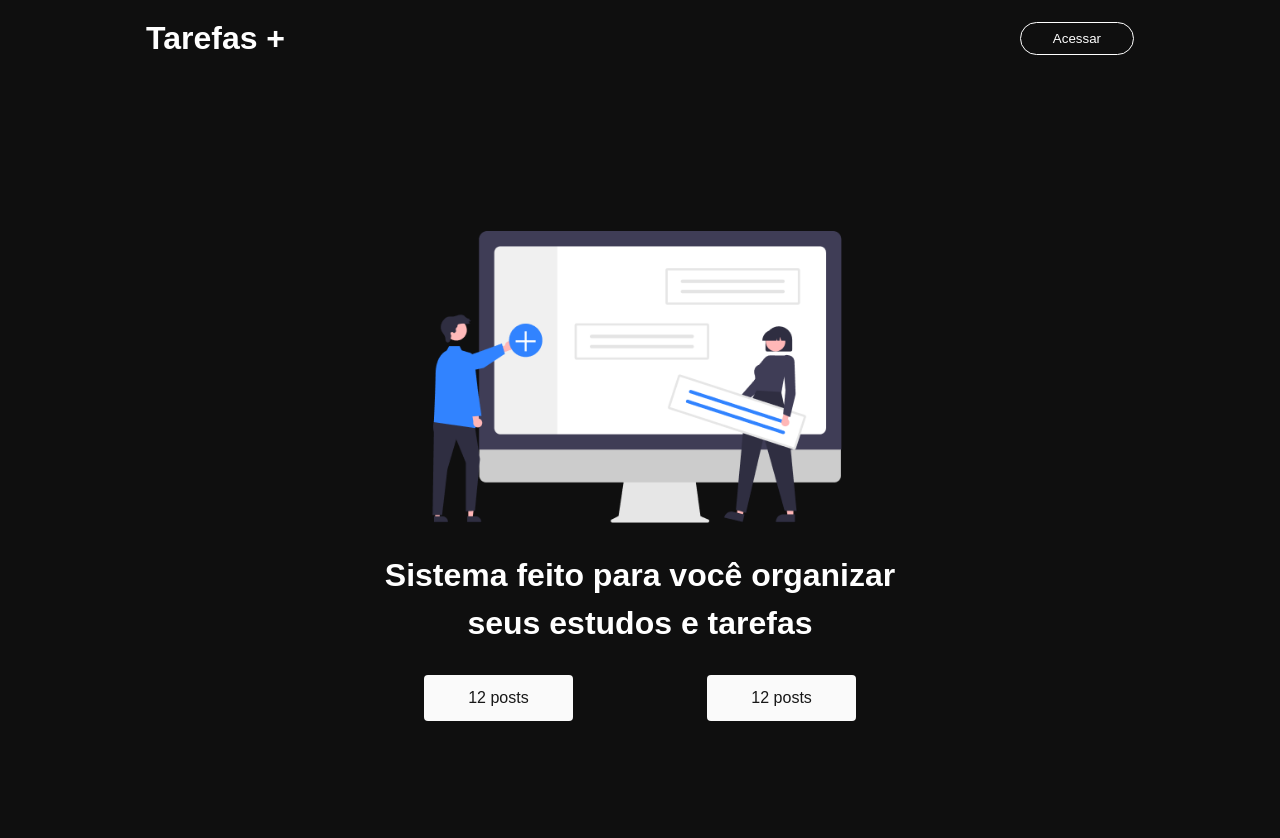
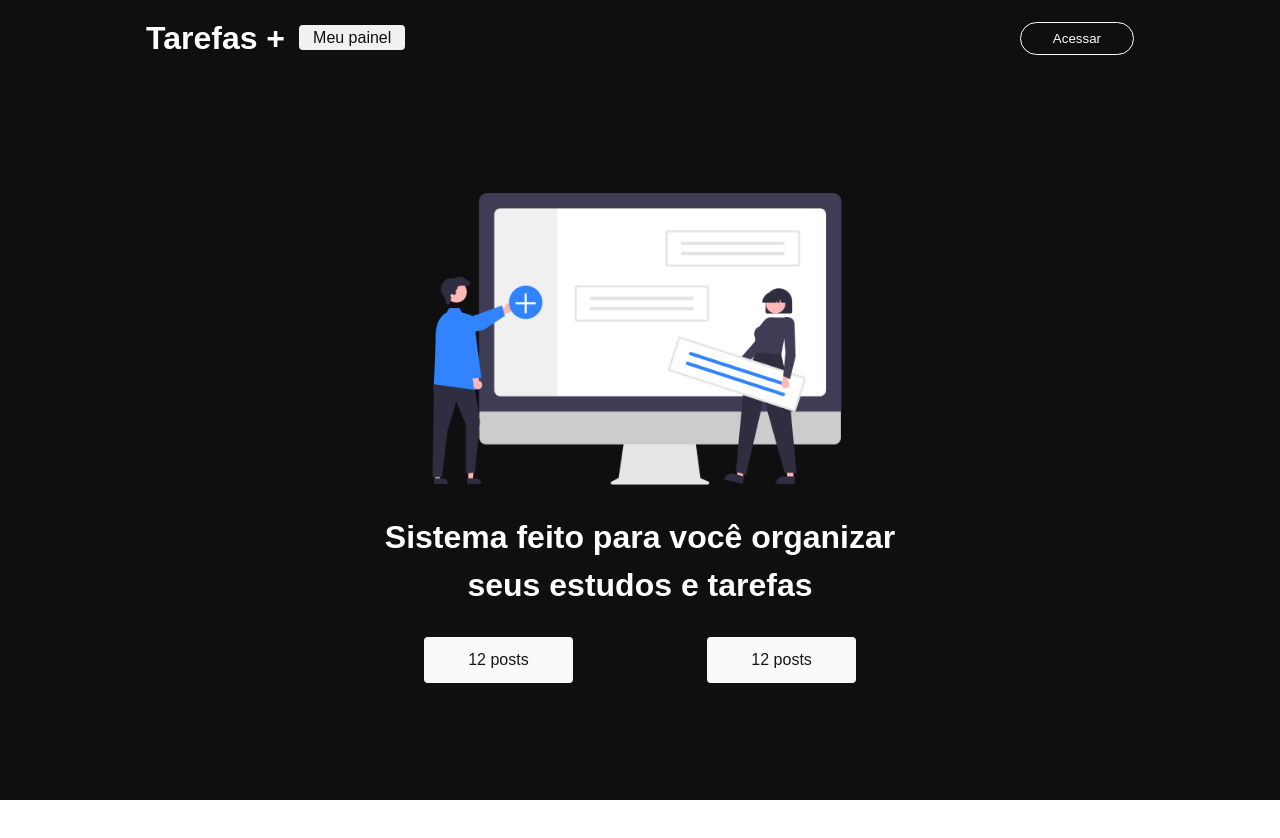
Before and after one commit to reinaldoweb/ProjetoNext, a Next.js app: page / in a window 1280 px wide. Shown: the top 838 px of the page. After the commit the page ends 800 px from the top, so only its background shows below. Built offline with nearby package versions, Linux system fonts and the light colour scheme.

Commit message:
Criando Header

```diff
--- a/src/components/header/index.tsx
+++ b/src/components/header/index.tsx
@@ -11,6 +11,9 @@ export function Header () {
               Tarefas <span>+</span>
             </h1>
           </Link>
+          <Link href='/dashboard'>
+            <span className={styles.link}>Meu painel</span>
+          </Link>
         </nav>
         <button className={styles.loginButton}>Acessar</button>
       </section>
--- a/src/components/header/styles.module.css
+++ b/src/components/header/styles.module.css
@@ -54,3 +54,19 @@
      -ms-transform: scale(1.08);
      -o-transform: scale(1.08);
  }
+ .nav{
+ display: flex;
+ align-items: center;
+ }
+
+ .link{
+ background-color: #f1f1f1;
+ color: #0f0f0f;
+ padding: 4px 14px;
+ border-radius: 4px;
+ margin: 0 14px;
+ -webkit-border-radius: 4px;
+ -moz-border-radius: 4px;
+ -ms-border-radius: 4px;
+ -o-border-radius: 4px;
+}
--- a/src/styles/Home.module.css
+++ b/src/styles/home.module.css
@@ -1,7 +1,7 @@
 .container {
     background-color: #0f0f0f;
     width: 100%;
-    height: 100vh;
+    height: calc(100vh - 76px);
     display: flex;
     justify-content: center;
     align-items: center;
@@ -44,15 +44,13 @@
 }
 
 .box:hover {
-    padding: 8px 32px;
-    border: 1.5px solid #fff;
-    color: #000;
-    cursor: pointer;
 
+transform: scale(1.08);
 
 }
 
-@media screen and (max-width:580px) {
+@media screen and(max-width:580px)
+{
 
     .hero {
         max-width: 80%;
```
Also changed, not shown: src/pages/dashboard/index.tsx (added, +14 -0 lines), src/pages/dashboard/style.module.css (added).
